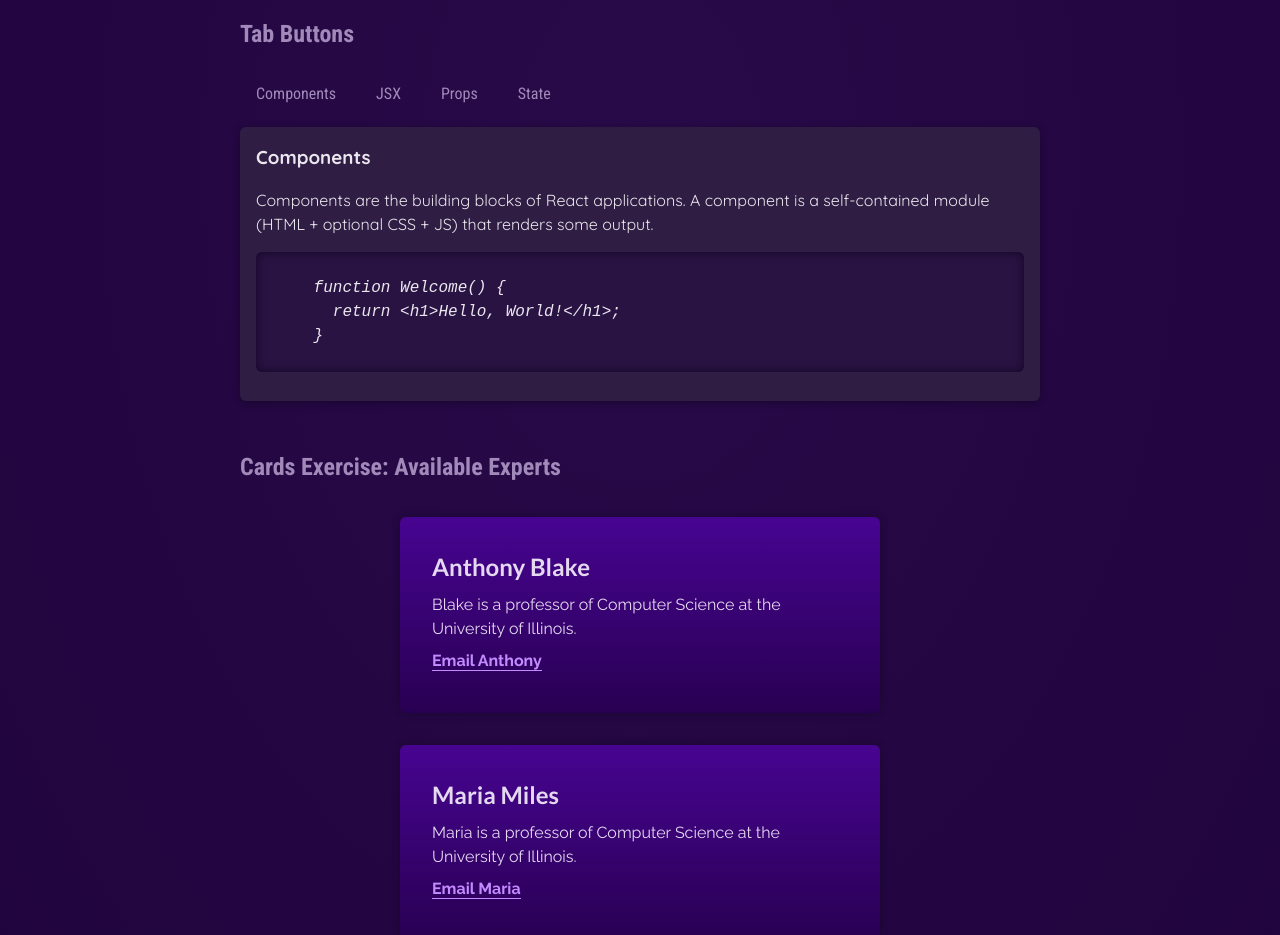
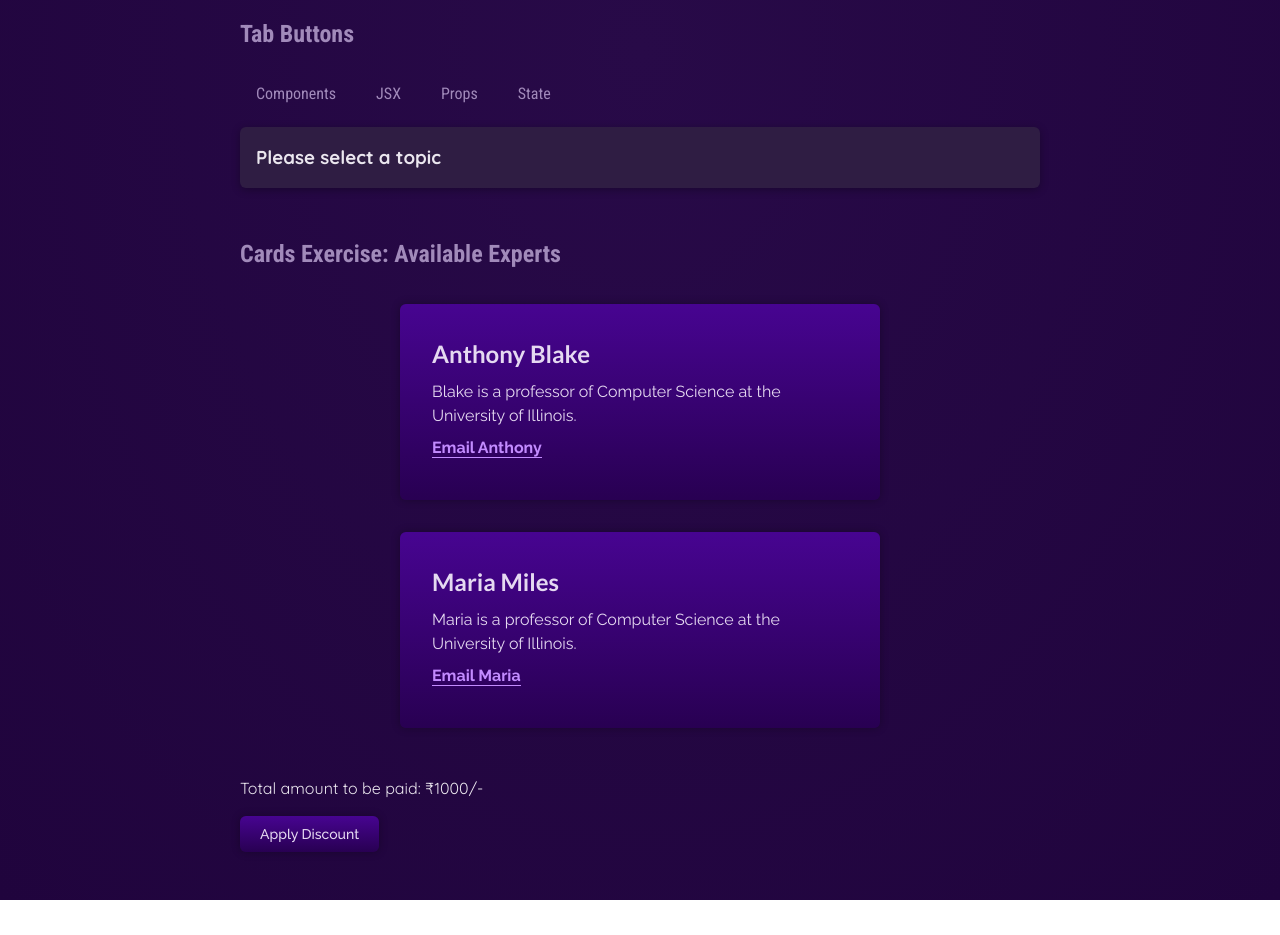
Before and after one commit to MelistonCosta/01-react-starting-project, a React (Vite) app: page / in a window 1280 px wide. Shown: the part 800-1735 px from the top of the page. After the commit the page ends 1700 px from the top, so only its background shows below. Built offline with nearby package versions, Linux system fonts and the light colour scheme.

Commit message:
if else conditions

```diff
--- a/src/App.jsx
+++ b/src/App.jsx
@@ -8,7 +8,7 @@ import TestCards from "./components/TestCards/TestCards.jsx";
 import { EXAMPLES } from "./data.js";
 
 function App() {
-  const [ selectedTopic, setSelectedTopic] = useState("components");
+  const [ selectedTopic, setSelectedTopic] = useState();
 
   function handleSelect(selectedTab) {
     // console.log("Tab selected:", selectedTab);
@@ -62,11 +62,17 @@ function App() {
             <TabButton onSelect={() => handleSelect("state")}>State</TabButton>
           </menu>
           <div id="tab-content">
-            <h3>{EXAMPLES[selectedTopic].title}</h3>
-            <p>{EXAMPLES[selectedTopic].description}</p>
-            <pre>
-              <code>{EXAMPLES[selectedTopic].code}</code>
-            </pre>
+            { !selectedTopic ? (
+              <h3>Please select a topic</h3>
+              ) : (
+              <div>
+                <h3>{EXAMPLES[selectedTopic].title}</h3>
+                <p>{EXAMPLES[selectedTopic].description}</p>
+                <pre>
+                  <code>{EXAMPLES[selectedTopic].code}</code>
+                </pre>
+              </div>
+              ) }
           </div>
         </section>
         <section id="examples">
```
